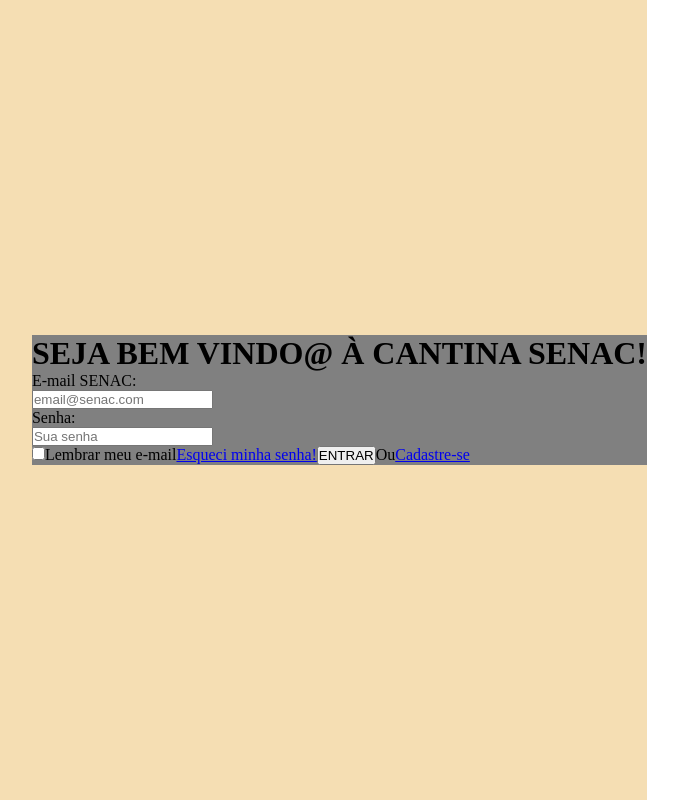
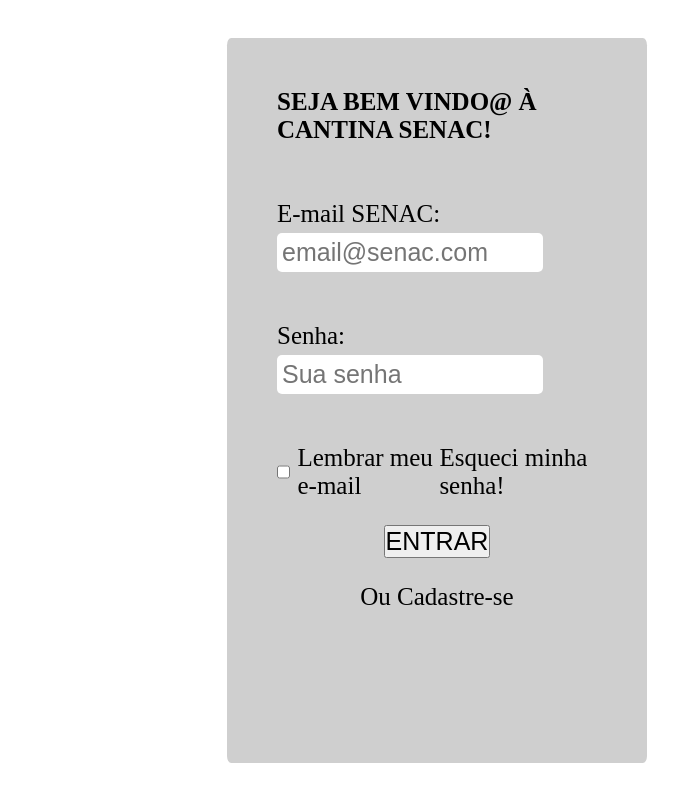
Before and after one commit to prof-lucas-senac/cantina-senac-2025-front, an Angular app: page / in a window 1280 px wide. Shown: the whole page, without its empty margins (153-831 px from the left). Built offline with nearby package versions, Linux system fonts and the light colour scheme.

Commit message:
Ajustado as informações de login

```diff
--- a/src/app/componentes/login/login.component.css
+++ b/src/app/componentes/login/login.component.css
@@ -1,17 +1,73 @@
 .div-principal {
     display: flex;
-    background-color: wheat;
     height: 100vh;
     width: 100vh;
     align-items: center;
     justify-content: flex-end;
+    font-size: 30px;
+
 }
 
+.div-formulario {
+    background-color: rgb(207, 207, 207);
+    width: 40%;
+    height: 25em;
+    padding: 2rem;
+    border-radius: 1%;
+
+}
+
+.div-titulo {
+    display: flex;
+    align-items: center;
+    justify-content: center;
+    margin-bottom: 2 rem;
+}
 
 .div-input {
-    background-color: gray;
+    margin-bottom: 2rem;
 }
-.div-formularioinferior {
+
+.div-input label {
+    display: block;
+    margin-bottom: 0.2rem;
+}
+
+.div-input input {
+    width: 80%;
+    border: none;
+    border-radius: 0.2rem;
+    padding: 0.2rem;
+
+}
+
+.div-formulario-inferior {
     display: flex;
-    background-color: gray;
+    justify-content: space-between;
 }
+
+a {
+    text-decoration: none;
+    color: black;
+}
+
+.div-lembrar-email {
+    display: flex;
+}
+
+.div-lembrar-email input {
+    margin-right: 0.3rem;
+}
+
+.div-button-entrar {
+    display: flex;
+    justify-content: center;
+    margin: 1rem;
+
+}
+
+.div-cadastre-se{
+    display: flex;
+    justify-content: center;
+
+}
--- a/src/app/componentes/login/login.component.html
+++ b/src/app/componentes/login/login.component.html
@@ -1,33 +1,34 @@
 <div class="div-principal">
-    <div class="formulario">
-
+    <div class="div-formulario">
+        <div class="div-titulo">
+            <h1>SEJA BEM VINDO&#64; À CANTINA SENAC!</h1>
+        </div>
+        <br> <br>
         <form>
-
             <div class="div-input">
-                <h1>SEJA BEM VINDO&#64; À CANTINA SENAC!</h1>
                 <label for="email">E-mail SENAC:</label>
-                <br>
                 <input type="email" id="email" placeholder="email@senac.com">
             </div>
-
             <div class="div-input">
                 <label for="senha">Senha:</label>
-                <br>
+
                 <input type="password" id="senha" placeholder="Sua senha" />
             </div>
         </form>
-        <div class="div-formularioinferior">
-            <div>
+        <div class="div-formulario-inferior">
+            <div class="div-lembrar-email">
                 <input type="checkbox" id="LembrarEmail">
                 <label for="LembrarEmail">Lembrar meu e-mail</label>
+                <br>
             </div>
-            <a class="formulario" href="#">Esqueci minha senha!</a>
-
+            <a class="formulario" href="#" id="EsqueciSenha">Esqueci minha senha!</a>
+        </div>
+        <div class="div-button-entrar">
             <button>ENTRAR</button>
-
-            <label>Ou</label>
-
-            <a href="#">Cadastre-se</a>
         </div>
 
+        <div class="div-cadastre-se">
+            <a href="#" id="Cadastrar">Ou Cadastre-se</a>
+        </div>
     </div>
+</div>
--- a/src/styles.css
+++ b/src/styles.css
@@ -2,4 +2,5 @@
 *{
     margin: 0;
     padding: 0;
+    font-size: 25px;
 }
```
